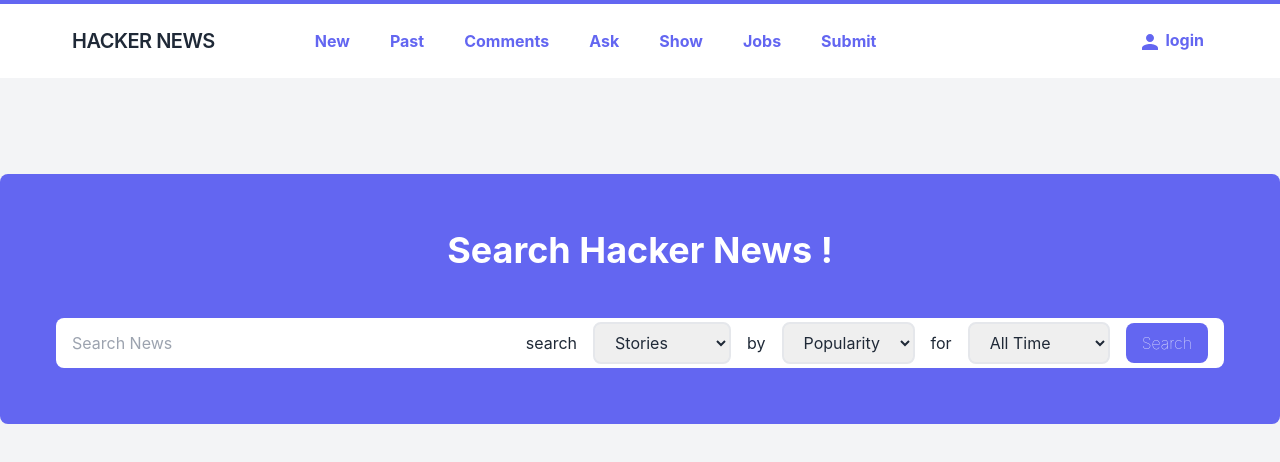
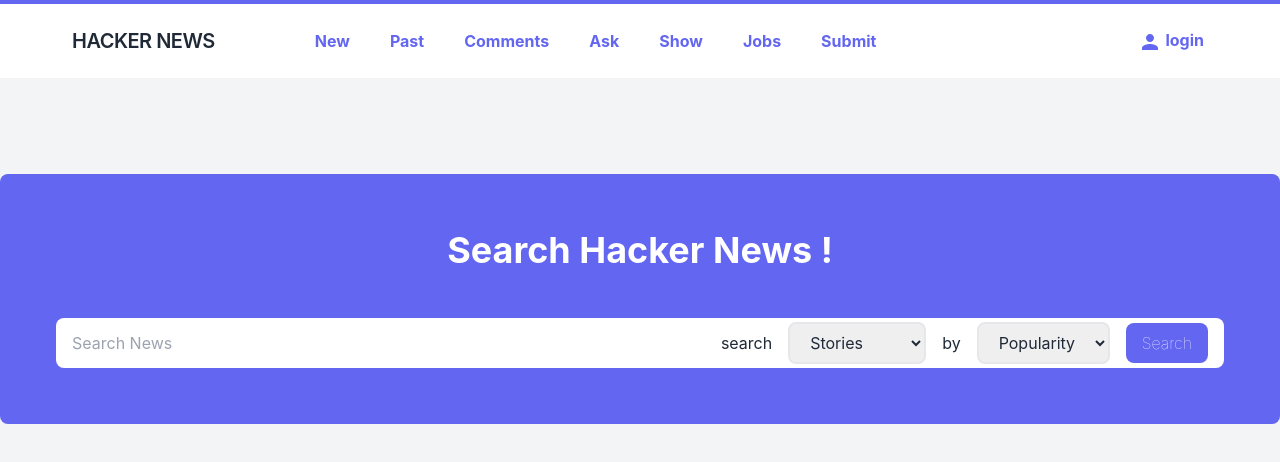
Before and after one commit to isha27255/HackerNewsClone, a React (Create React App) app: page /search in a window 1280 px wide. Shown: the top 462 px of the page. Built offline with nearby package versions, Linux system fonts and the light colour scheme.

Commit message:
searching and sorting stories on various parameters

```diff
--- a/public/index.html
+++ b/public/index.html
@@ -25,7 +25,7 @@
       work correctly both with client-side routing and a non-root public URL.
       Learn how to configure a non-root public URL by running `npm run build`.
     -->
-    <title>React App</title>
+    <title>Hacker News</title>
   </head>
   <body>
     <noscript>You need to enable JavaScript to run this app.</noscript>
--- a/src/components/NewStoriesPage.js
+++ b/src/components/NewStoriesPage.js
@@ -42,7 +42,7 @@
         <div class="container mx-auto p-20">
     {currentItems.map(story => (
         <div key={story.objectID} class="bg-white p-6 rounded-lg shadow-lg border-t-2 border-solid border-indigo-600 p-8 mt-6">
-        <a class="text-2xl font-bold mb-2 text-gray-800" href={story.url}>{story.title}</a>
+        <a class="text-2xl font-bold mb-2 text-gray-800" href={story.url}>{story.title} ( {story.url!=null? story.url.split("/")[2] : 'none' } )</a>
         <p class="text-gray-500">{story.points} {story.points>1 ? 'points' : 'point'} by {story.author}  | hide | past | discuss </p>
 
       </div>
--- a/src/components/SearchPage.js
+++ b/src/components/SearchPage.js
@@ -22,12 +22,22 @@
     const filter = event.target.filter.value;
     console.log(searchQuery);
     console.log(filter);
-
-    var config = {
-      method: 'get',
-      url: `https://hn.algolia.com/api/v1/search?query=${searchQuery}&tags=${filter}`,
-      headers: { }
-    };
+    if(filter==="Popularity")
+    {
+      var config = {
+        method: 'get',
+        url: `https://hn.algolia.com/api/v1/search?query=${searchQuery}&tags=story`,
+        headers: { }
+      };
+    }
+    if(filter==="Date")
+    {
+      var config = {
+        method: 'get',
+        url: `https://hn.algolia.com/api/v1/search_by_date?query=${searchQuery}&tags=story`,
+        headers: { }
+      };
+    }
 
     axios(config)
     .then((response)=> {
@@ -73,23 +83,15 @@
 					<input class="text-base text-gray-400 flex-grow outline-none px-2 " type="text" name="search" placeholder="Search News" />
 					<div class="ms:flex items-center px-2 rounded-lg space-x-4 mx-auto ">
 						<span class="text-base text-gray-800 outline-none">search</span>
-            <select id="Com" name="filter" class="text-base text-gray-800 outline-none border-2 px-4 py-2 rounded-lg">
+            <select id="Com" class="text-base text-gray-800 outline-none border-2 px-4 py-2 rounded-lg">
             <option value="story">All</option>
             <option value="story" selected>Stories</option>
             <option value="Comments">Comments</option>
           </select>
           <span class="text-base text-gray-800 outline-none">by</span>
-          <select id="Com" class="text-base text-gray-800 outline-none border-2 px-4 py-2 rounded-lg">
+          <select id="Com" name="filter" class="text-base text-gray-800 outline-none border-2 px-4 py-2 rounded-lg">
             <option value="Popularity" selected>Popularity</option>
             <option value="Date">Date</option>
-          </select>
-          <span class="text-base text-gray-800 outline-none">for</span>
-          <select id="Com" class="text-base text-gray-800 outline-none border-2 px-4 py-2 rounded-lg">
-            <option value="All" selected>All Time</option>
-            <option value="24h">Last 24h</option>
-            <option value="Week">Past Week</option>
-            <option value="Month">Past Month</option>
-            <option value="Year">Past Year</option>
           </select>
 						<button type="submit" class="bg-indigo-500 text-white text-base rounded-lg px-4 py-2 font-thin">Search</button>
 					</div>
@@ -101,8 +103,8 @@
 <div class="container mx-auto p-20">
     {currentItems.map(result => (
         <div key={result.objectID} class="bg-white p-6 rounded-lg shadow-lg border-t-2 border-solid border-indigo-600 p-8 mt-6">
-        <a class="text-2xl font-bold mb-2 text-gray-800" href={result.url}>{result.title}</a>
-        <p class="text-gray-500">{result.points} {result.points>1 ? 'points' : 'point'} | {result.author}  | 10 years ago | <QuestionAnswerIcon></QuestionAnswerIcon> {result.num_comments} {result.num_comments>1 ? 'comments' : 'comment'}</p>
+        <a class="text-2xl font-bold mb-2 text-gray-800" href={result.url}>{result.title} ( {result.url!=null? result.url.split("/")[2] : 'none' } )</a>
+        <p class="text-gray-500">{result.points} {result.points>1 ? 'points' : 'point'} | {result.author}  | {2023-parseInt(result.created_at.split("-")[0])} years ago | <QuestionAnswerIcon></QuestionAnswerIcon> {result.num_comments} {result.num_comments>1 ? 'comments' : 'comment'}</p>
 
       </div>
           ))}
```
